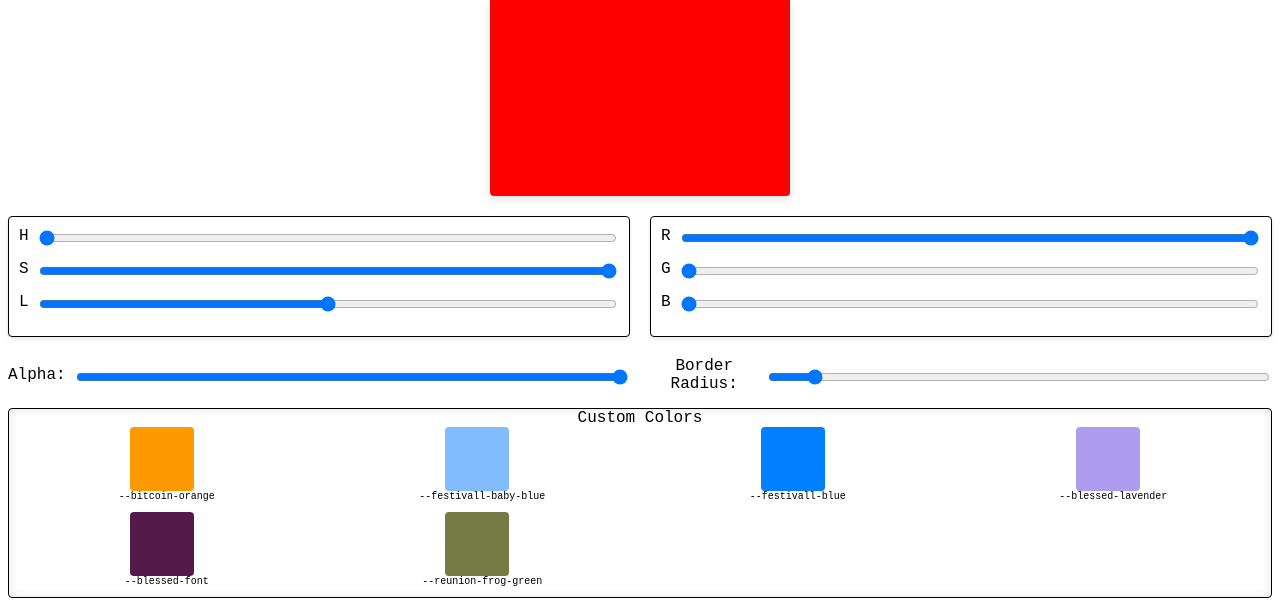
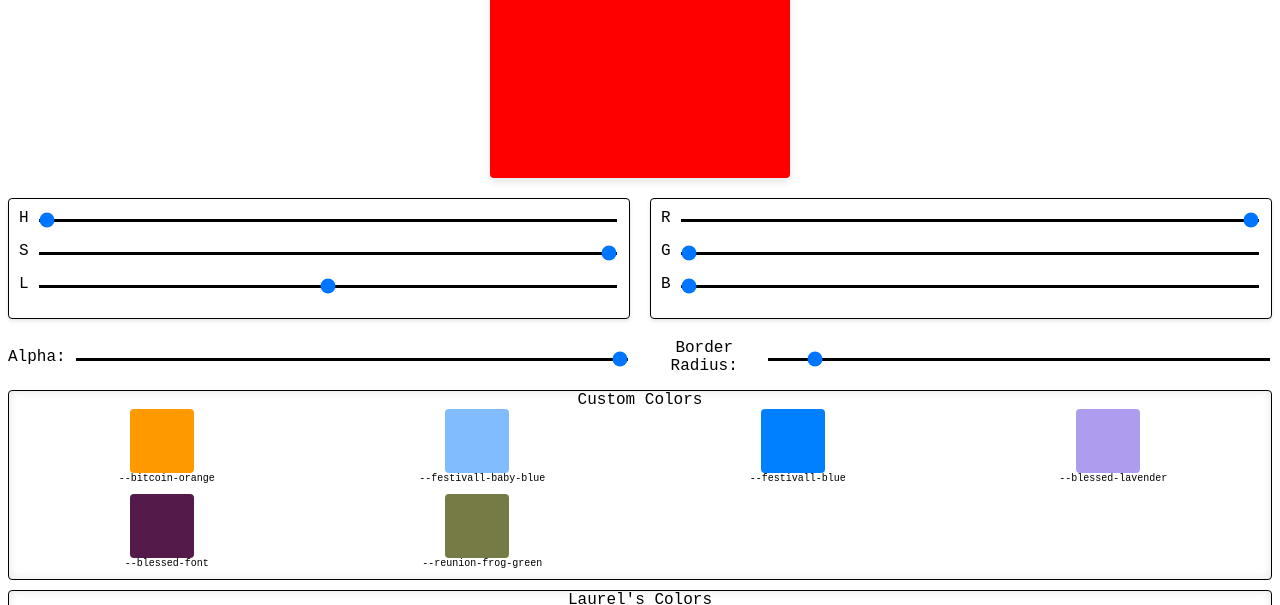
Before and after one commit to dasrecord/styles_collection, a plain HTML site: page index.html in a window 1280 px wide. Shown: the part 156-761 px from the top of the page. Drawn offline with Linux system fonts and the light colour scheme.

Commit message:
Enhance range input styling and remove redundant color display text

```diff
--- a/index.html
+++ b/index.html
@@ -65,6 +65,14 @@
         margin-bottom: 5px;
       }
       input[type="range"] {
+        -webkit-appearance: none;
+        appearance: none;
+        background: black;
+        height: 3px;
+        /* border-radius: 1px; */
+        outline: none;
+
+        transition: opacity 0.2s;
         width: 100%;
         margin-left: 10px;
       }
@@ -202,7 +210,6 @@
 
   <body>
     <h1>TESTER</h1>
-    current color:<br />
     <span id="color_hsl">hsla(0, 100%, 50%, 1)</span><br />
     <span id="color_rgb">rgba(255, 0, 0, 1)</span><br />
     <span id="color_hex">#ff0000</span><br />
```
